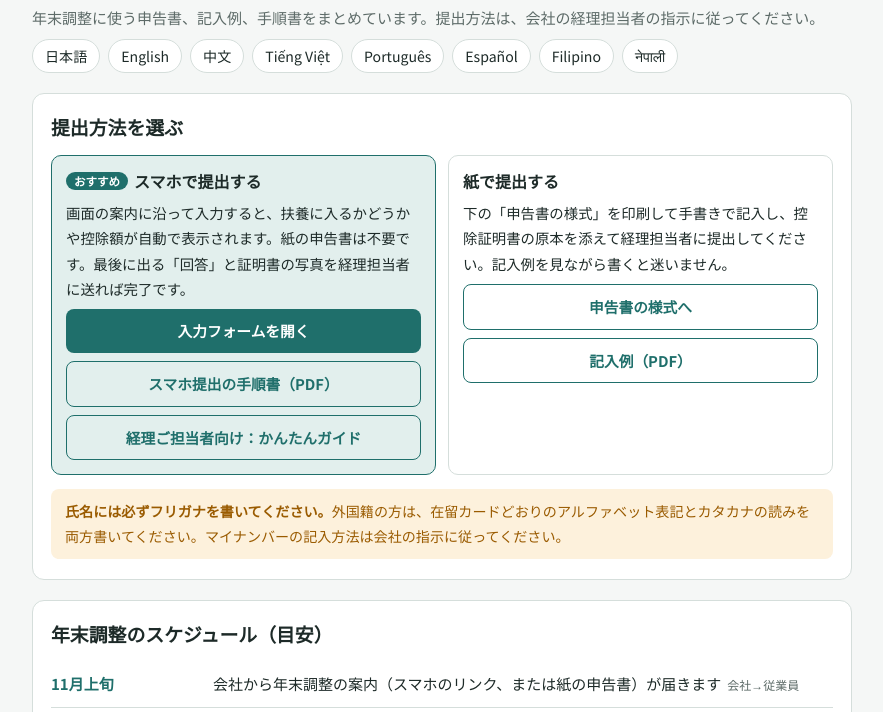
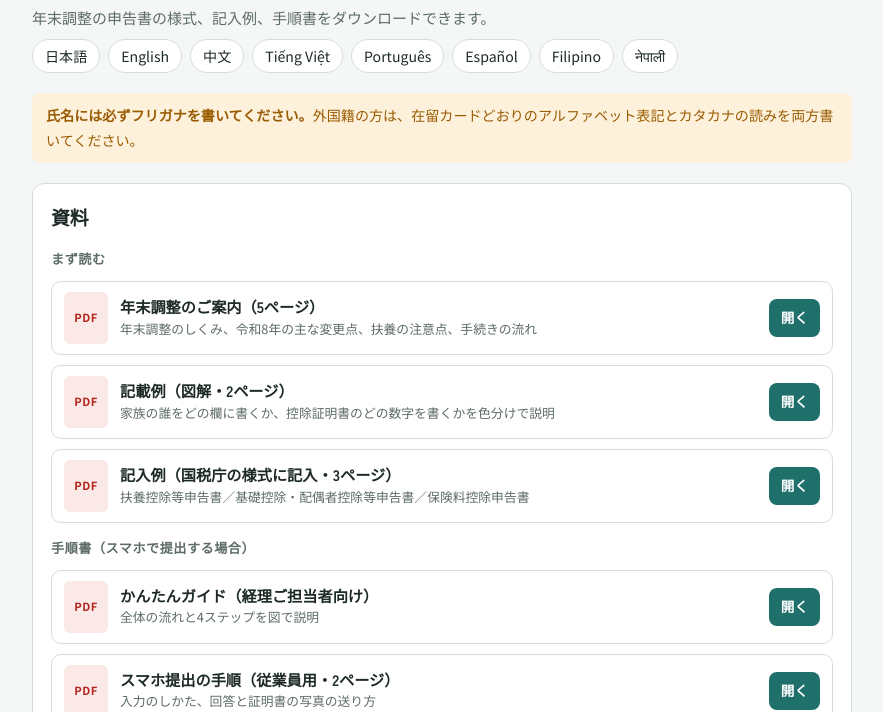
Before and after one commit to mejiro-kaikei1500011/nencho, a plain HTML site: page download.html in a window 1280 px wide. Shown: the part 88-800 px from the top of the page, without its empty margins (198-1081 px from the left). Drawn offline with Linux system fonts and the light colour scheme.

Commit message:
Add files via upload

```diff
--- a/download.html
+++ b/download.html
@@ -71,30 +71,31 @@ a:focus-visible,summary:focus-visible{outline:3px solid color-mix(in srgb,var(--
 <header style="display:flex;flex-direction:column;gap:8px">
   <div class="eyebrow">令和8年分（2026年分）年末調整｜【MEJIRO会計事務所】</div>
   <h1>年末調整 資料ダウンロード</h1>
-  <p class="lead">年末調整に使う申告書、記入例、手順書をまとめています。提出方法は、会社の経理担当者の指示に従ってください。</p>
+  <p class="lead">年末調整の申告書の様式、記入例、手順書をダウンロードできます。</p>
   <nav class="langs" aria-label="Language">
     <a href="#ja">日本語</a><a href="#en">English</a><a href="#zh">中文</a><a href="#vi">Tiếng Việt</a><a href="#pt">Português</a><a href="#es">Español</a><a href="#fil">Filipino</a><a href="#ne">नेपाली</a>
   </nav>
 </header>
 
-<section class="card" id="ja">
-  <h2>提出方法を選ぶ</h2>
-  <div class="choose">
-    <div class="opt main">
-      <h3><span class="tag">おすすめ</span>スマホで提出する</h3>
-      <p>画面の案内に沿って入力すると、扶養に入るかどうかや控除額が自動で表示されます。紙の申告書は不要です。最後に出る「回答」と証明書の写真を経理担当者に送れば完了です。</p>
-      <a class="btn" href="./">入力フォームを開く</a>
-      <a class="btn ghost" href="r8_smartphone_employee.pdf">スマホ提出の手順書（PDF）</a>
-      <a class="btn ghost" href="flow.html">経理ご担当者向け：かんたんガイド</a>
-    </div>
-    <div class="opt">
-      <h3>紙で提出する</h3>
-      <p>下の「申告書の様式」を印刷して手書きで記入し、控除証明書の原本を添えて経理担当者に提出してください。記入例を見ながら書くと迷いません。</p>
-      <a class="btn ghost" href="#forms">申告書の様式へ</a>
-      <a class="btn ghost" href="r8_kinyurei.pdf">記入例（PDF）</a>
-    </div>
+<div class="note" id="ja"><b>氏名には必ずフリガナを書いてください。</b>外国籍の方は、在留カードどおりのアルファベット表記とカタカナの読みを両方書いてください。</div>
+
+<section class="card" id="docs">
+  <h2>資料</h2>
+  <div class="files">
+    <div class="group">まず読む</div>
+    <div class="file"><div class="ico">PDF</div><div><h3>年末調整のご案内（5ページ）</h3><p>年末調整のしくみ、令和8年の主な変更点、扶養の注意点、手続きの流れ</p></div><a class="btn" href="r8_annai.pdf">開く</a></div>
+    <div class="file"><div class="ico">PDF</div><div><h3>記載例（図解・2ページ）</h3><p>家族の誰をどの欄に書くか、控除証明書のどの数字を書くかを色分けで説明</p></div><a class="btn" href="r8_kisairei.pdf">開く</a></div>
+    <div class="file"><div class="ico">PDF</div><div><h3>記入例（国税庁の様式に記入・3ページ）</h3><p>扶養控除等申告書／基礎控除・配偶者控除等申告書／保険料控除申告書</p></div><a class="btn" href="r8_kinyurei.pdf">開く</a></div>
+    <div class="group">手順書（スマホで提出する場合）</div>
+    <div class="file"><div class="ico">PDF</div><div><h3>かんたんガイド（経理ご担当者向け）</h3><p>全体の流れと4ステップを図で説明</p></div><a class="btn" href="r8_kantan_guide.pdf">開く</a></div>
+    <div class="file"><div class="ico">PDF</div><div><h3>スマホ提出の手順（従業員用・2ページ）</h3><p>入力のしかた、回答と証明書の写真の送り方</p></div><a class="btn" href="r8_smartphone_employee.pdf">開く</a></div>
+    <div class="file"><div class="ico">PDF</div><div><h3>取りまとめの手順（経理ご担当者用・2ページ）</h3><p>回答の取りまとめ、住民税の徴収方法の選択、事務所への送付</p></div><a class="btn" href="r8_smartphone_keiri.pdf">開く</a></div>
+    <div class="group" id="forms">申告書の様式（紙で提出する場合・A4横で印刷）</div>
+    <div class="file"><div class="ico">PDF</div><div><h3>扶養控除等（異動）申告書</h3><p>全員が提出します</p></div><a class="btn" href="r8_fuyo_form.pdf">開く</a></div>
+    <div class="file"><div class="ico">PDF</div><div><h3>基礎控除申告書 兼 配偶者控除等申告書 兼 特定親族特別控除申告書 兼 所得金額調整控除申告書</h3><p>全員が提出します（配偶者・特定親族がいない人も、基礎控除の欄を記入）</p></div><a class="btn" href="r8_kihai_form.pdf">開く</a></div>
+    <div class="file"><div class="ico">PDF</div><div><h3>保険料控除申告書</h3><p>生命保険・地震保険・国民年金・iDeCoなどがある人</p></div><a class="btn" href="r8_hoken_form.pdf">開く</a></div>
   </div>
-  <div class="note"><b>氏名には必ずフリガナを書いてください。</b>外国籍の方は、在留カードどおりのアルファベット表記とカタカナの読みを両方書いてください。マイナンバーの記入方法は会社の指示に従ってください。</div>
+  <p class="lead" style="font-size:.85rem">様式は国税庁のものです。最新版は<a href="https://www.nta.go.jp/users/gensen/nencho/shinkokusyo/index.htm" target="_blank" rel="noopener">国税庁「年末調整関係書類」のページ</a>でも確認できます。住宅ローン控除（2年目以降）の申告書は、税務署から届いたものを使ってください。</p>
 </section>
 
 <section class="card" id="schedule">
@@ -112,26 +113,6 @@ a:focus-visible,summary:focus-visible{outline:3px solid color-mix(in srgb,var(--
     <div class="row"><div class="d">2027年2月1日（月）</div><div>法定調書合計表・給与支払報告書の提出（事務所で対応）</div></div>
   </div>
   <p class="lead" style="font-size:.85rem">会社ごとの日程が案内されている場合は、そちらを優先してください。</p>
-</section>
-
-<section class="card" id="docs">
-  <h2>資料</h2>
-  <div class="files">
-    <div class="group">まず読む</div>
-    <div class="file"><div class="ico">PDF</div><div><h3>年末調整のご案内（5ページ）</h3><p>年末調整のしくみ、令和8年の主な変更点、扶養の注意点、手続きの流れ</p></div><a class="btn" href="r8_annai.pdf">開く</a></div>
-    <div class="file"><div class="ico">PDF</div><div><h3>記載例（図解・2ページ）</h3><p>家族の誰をどの欄に書くか、控除証明書のどの数字を書くかを色分けで説明</p></div><a class="btn" href="r8_kisairei.pdf">開く</a></div>
-    <div class="file"><div class="ico">PDF</div><div><h3>記入例（国税庁の様式に記入・3ページ）</h3><p>扶養控除等申告書／基礎控除・配偶者控除等申告書／保険料控除申告書</p></div><a class="btn" href="r8_kinyurei.pdf">開く</a></div>
-    <div class="group">スマホで提出する場合</div>
-    <div class="file"><div class="ico">PDF</div><div><h3>かんたんガイド（経理ご担当者向け）</h3><p>全体の流れと4ステップを図で説明。<a href="flow.html">Web版はこちら</a></p></div><a class="btn" href="r8_kantan_guide.pdf">開く</a></div>
-    <div class="file"><div class="ico">PDF</div><div><h3>スマホ提出の手順（従業員用・2ページ）</h3><p>入力のしかた、回答と証明書の写真の送り方</p></div><a class="btn" href="r8_smartphone_employee.pdf">開く</a></div>
-    <div class="file"><div class="ico">PDF</div><div><h3>取りまとめの手順（経理ご担当者用・2ページ）</h3><p>回答の取りまとめ、住民税の徴収方法の選択、事務所への送付</p></div><a class="btn" href="r8_smartphone_keiri.pdf">開く</a></div>
-    <div class="file"><div class="ico">WEB</div><div><h3>取りまとめページ（経理ご担当者用）</h3><p>従業員から届いた回答を貼り付けて一覧にするページ</p></div><a class="btn" href="torimatome.html">開く</a></div>
-    <div class="group" id="forms">申告書の様式（紙で提出する場合・A4横で印刷）</div>
-    <div class="file"><div class="ico">PDF</div><div><h3>扶養控除等（異動）申告書</h3><p>全員が提出します</p></div><a class="btn" href="r8_fuyo_form.pdf">開く</a></div>
-    <div class="file"><div class="ico">PDF</div><div><h3>基礎控除申告書 兼 配偶者控除等申告書 兼 特定親族特別控除申告書 兼 所得金額調整控除申告書</h3><p>全員が提出します（配偶者・特定親族がいない人も、基礎控除の欄を記入）</p></div><a class="btn" href="r8_kihai_form.pdf">開く</a></div>
-    <div class="file"><div class="ico">PDF</div><div><h3>保険料控除申告書</h3><p>生命保険・地震保険・国民年金・iDeCoなどがある人</p></div><a class="btn" href="r8_hoken_form.pdf">開く</a></div>
-  </div>
-  <p class="lead" style="font-size:.85rem">様式は国税庁のものです。最新版は<a href="https://www.nta.go.jp/users/gensen/nencho/shinkokusyo/index.htm" target="_blank" rel="noopener">国税庁「年末調整関係書類」のページ</a>でも確認できます。住宅ローン控除（2年目以降）の申告書は、税務署から届いたものを使ってください。</p>
 </section>
 
 <section class="card" id="foreign">
```
Also changed, not shown: index.html (+2 -18 lines).
